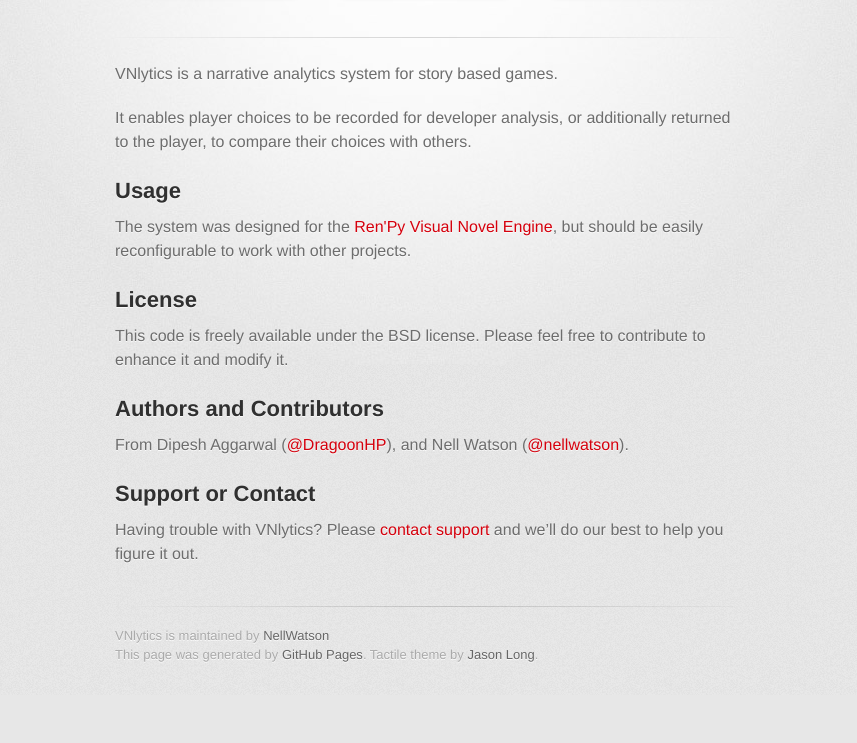
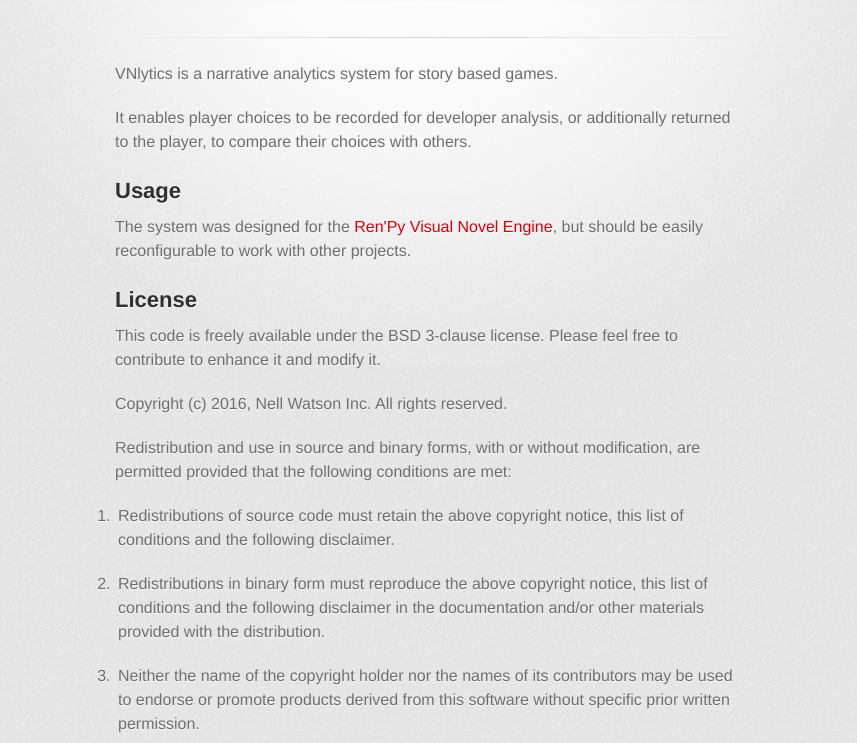
Before and after one commit to NellWatson/old-VNlytics, a plain HTML site: page index.html in a window 1280 px wide. Shown: the part 209-952 px from the top of the page, without its empty margins (215-1072 px from the left). Before the commit the page ends 904 px from the top, so only its background shows below. Drawn offline with Linux system fonts and the light colour scheme; a web font is replaced by a local one.

Commit message:
Create gh-pages branch via GitHub

```diff
--- a/index.html
+++ b/index.html
@@ -43,7 +43,20 @@
 <h2>
 <a id="license" class="anchor" href="#license" aria-hidden="true"><span aria-hidden="true" class="octicon octicon-link"></span></a>License</h2>
 
-<p>This code is freely available under the BSD license. Please feel free to contribute to enhance it and modify it.</p>
+<p>This code is freely available under the BSD 3-clause license. Please feel free to contribute to enhance it and modify it.</p>
+
+<p>Copyright (c) 2016, Nell Watson Inc.
+All rights reserved.</p>
+
+<p>Redistribution and use in source and binary forms, with or without modification, are permitted provided that the following conditions are met:</p>
+
+<ol>
+<li><p>Redistributions of source code must retain the above copyright notice, this list of conditions and the following disclaimer.</p></li>
+<li><p>Redistributions in binary form must reproduce the above copyright notice, this list of conditions and the following disclaimer in the documentation and/or other materials provided with the distribution.</p></li>
+<li><p>Neither the name of the copyright holder nor the names of its contributors may be used to endorse or promote products derived from this software without specific prior written permission.</p></li>
+</ol>
+
+<p>THIS SOFTWARE IS PROVIDED BY THE COPYRIGHT HOLDERS AND CONTRIBUTORS "AS IS" AND ANY EXPRESS OR IMPLIED WARRANTIES, INCLUDING, BUT NOT LIMITED TO, THE IMPLIED WARRANTIES OF MERCHANTABILITY AND FITNESS FOR A PARTICULAR PURPOSE ARE DISCLAIMED. IN NO EVENT SHALL THE COPYRIGHT HOLDER OR CONTRIBUTORS BE LIABLE FOR ANY DIRECT, INDIRECT, INCIDENTAL, SPECIAL, EXEMPLARY, OR CONSEQUENTIAL DAMAGES (INCLUDING, BUT NOT LIMITED TO, PROCUREMENT OF SUBSTITUTE GOODS OR SERVICES; LOSS OF USE, DATA, OR PROFITS; OR BUSINESS INTERRUPTION) HOWEVER CAUSED AND ON ANY THEORY OF LIABILITY, WHETHER IN CONTRACT, STRICT LIABILITY, OR TORT (INCLUDING NEGLIGENCE OR OTHERWISE) ARISING IN ANY WAY OUT OF THE USE OF THIS SOFTWARE, EVEN IF ADVISED OF THE POSSIBILITY OF SUCH DAMAGE.</p>
 
 <h2>
 <a id="authors-and-contributors" class="anchor" href="#authors-and-contributors" aria-hidden="true"><span aria-hidden="true" class="octicon octicon-link"></span></a>Authors and Contributors</h2>
```
Also changed, not shown: params.json (+1 -1 lines).
